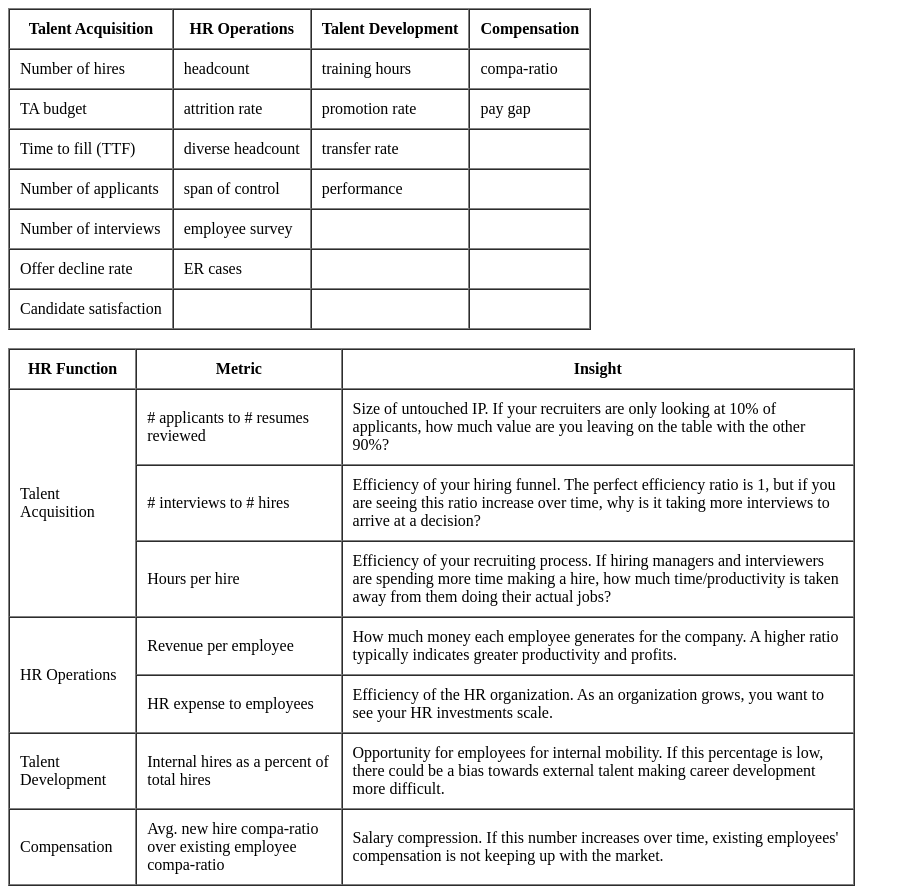
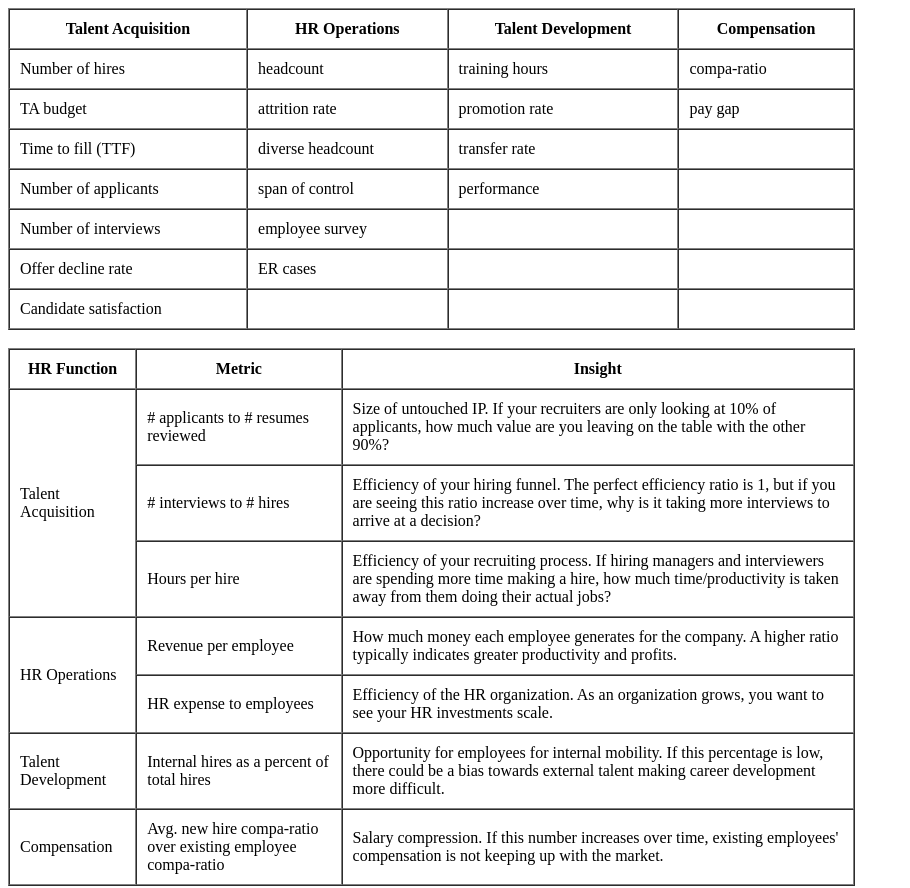
Before and after one commit to Ashw1n-Khasa/tables, a plain HTML site: page index.html in a window 1280 px wide. Shown: the top 888 px of the page, without its empty margins (0-910 px from the left). Drawn offline with Linux system fonts and the light colour scheme.

Commit message:
index.html

```diff
--- a/index.html
+++ b/index.html
@@ -9,7 +9,7 @@
 </head>
 <body>
 
-    <table border="1" cellspacing="0" cellpadding="10">
+    <table border="1" cellspacing="0" cellpadding="10" width="67%">
         <tr>
             <th>Talent Acquisition</th>
             <th>HR Operations</th>
```
